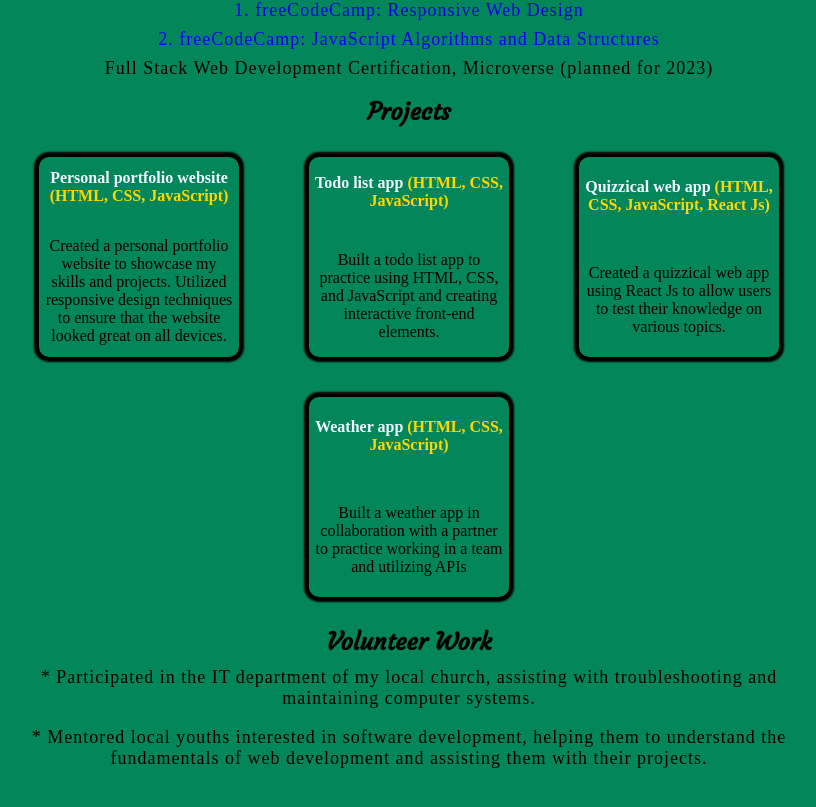
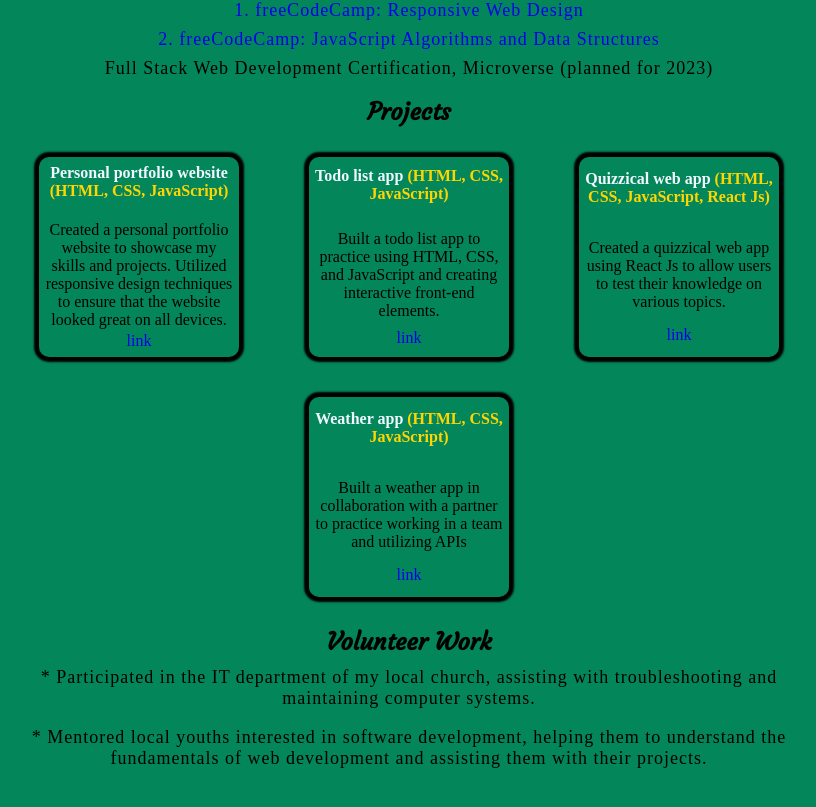
Before and after one commit to Bennyjoez/Resume, a React (Vite) app: page / in a window 1280 px wide. Shown: the part 934-1741 px from the top of the page, without its empty margins (231-1047 px from the left). Built offline with nearby package versions, Linux system fonts and the light colour scheme.

Commit message:
Create link buttons

```diff
--- a/src/App.jsx
+++ b/src/App.jsx
@@ -65,20 +65,24 @@ export default function App() {
       <h2 className="section-heading" >Projects</h2>
       <ul className="projects">
         <li className="project-tile" >
-          <a href="https://ben-portfolio-website.netlify.app/"><span className="project-tile-heading" >Personal portfolio website <span className="languages-used">(HTML, CSS, JavaScript)</span></span></a> <br />
-          Created a personal portfolio website to showcase my skills and projects. Utilized responsive design techniques to ensure that the website looked great on all devices.
+          <span className="project-tile-heading" >Personal portfolio website <span className="languages-used">(HTML, CSS, JavaScript)</span></span> <br />
+          Created a personal portfolio website to showcase my skills and projects. Utilized responsive design techniques to ensure that the website looked great on all devices. <br />
+          <a href="https://ben-portfolio-website.netlify.app/">link</a>
         </li>
         <li className="project-tile" >
-          <a href="https://todo-app-by-ben.netlify.app/"><span className="project-tile-heading" >Todo list app <span className="languages-used">(HTML, CSS, JavaScript)</span></span></a> <br />
+          <span className="project-tile-heading" >Todo list app <span className="languages-used">(HTML, CSS, JavaScript)</span></span> <br />
           Built a todo list app to practice using HTML, CSS, and JavaScript and creating interactive front-end elements.
+          <a href="https://todo-app-by-ben.netlify.app/">link</a>
         </li>
         <li className="project-tile" >
-          <a href="https://quizzical-scrimb.netlify.app/"><span className="project-tile-heading" >Quizzical web app <span className="languages-used">(HTML, CSS, JavaScript, React Js)</span></span></a> <br />
+          <span className="project-tile-heading" >Quizzical web app <span className="languages-used">(HTML, CSS, JavaScript, React Js)</span></span> <br />
           Created a quizzical web app using React Js to allow users to test their knowledge on various topics.
+          <a href="https://quizzical-scrimb.netlify.app/">link</a>
         </li>
         <li className="project-tile" >
-          <a href="https://atril-ben-weather-app.netlify.app/"><span className="project-tile-heading" >Weather app <span className="languages-used">(HTML, CSS, JavaScript)</span></span></a> <br />
+          <span className="project-tile-heading" >Weather app <span className="languages-used">(HTML, CSS, JavaScript)</span></span> <br />
           Built a weather app in collaboration with a partner to practice working in a team and utilizing APIs
+          <a href="https://atril-ben-weather-app.netlify.app/">link</a>
         </li>
       </ul>
       <h2 className="section-heading" >Volunteer Work</h2>
--- a/src/index.css
+++ b/src/index.css
@@ -105,6 +105,9 @@ p, li {
   font-size: 18px;
   margin: 10px;
 }
+i:hover {
+  box-shadow: 0px 0px 3px 4px skyblue;
+}
 @media (max-width: 450px) {
   .project-tile {
     width: 80%;
```
